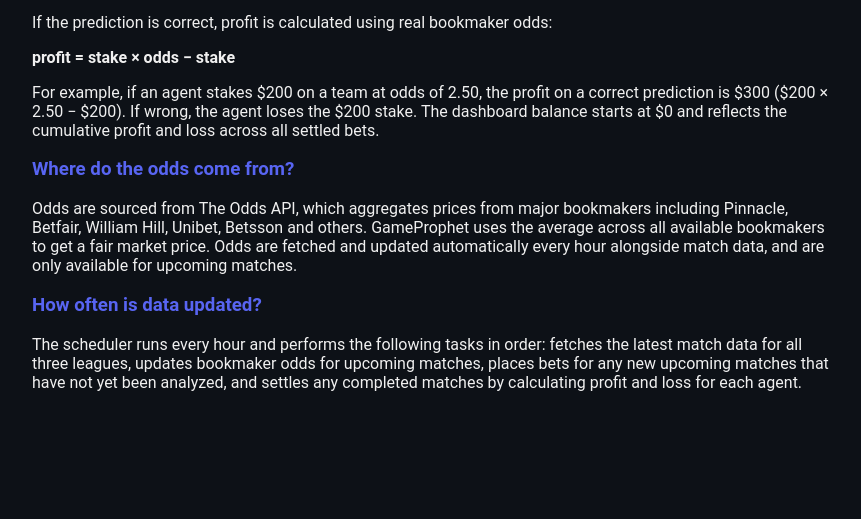
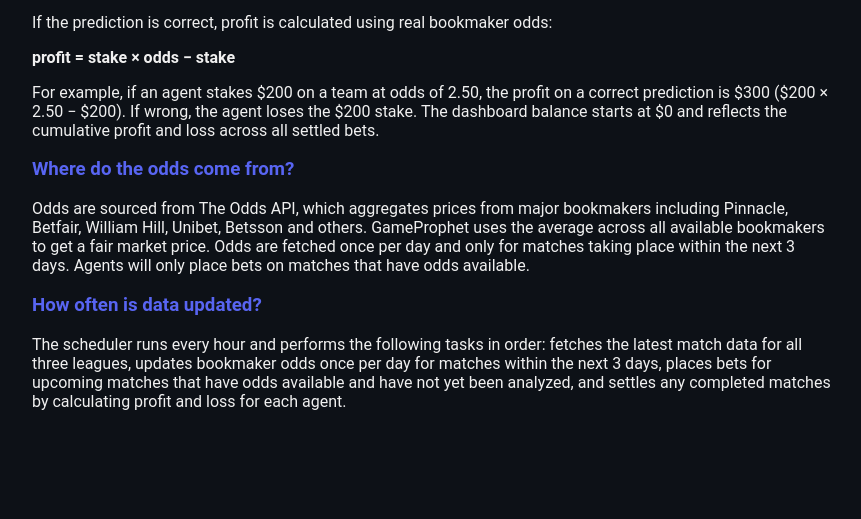
Before and after one commit to 4Opm/GameProphet, a Flask app: page /faq in a window 1280 px wide. Shown: the part 1531-2050 px from the top of the page, without its empty margins (208-1069 px from the left). Before the commit the page ends 1922 px from the top, so only its background shows below. Run offline with Flask 3, Linux system fonts and the light colour scheme.

Commit message:
feat: update FAQ with new odds fetching rules

```diff
--- a/templates/faq.html
+++ b/templates/faq.html
@@ -57,10 +57,10 @@
     <p>For example, if an agent stakes $200 on a team at odds of 2.50, the profit on a correct prediction is $300 ($200 × 2.50 − $200). If wrong, the agent loses the $200 stake. The dashboard balance starts at $0 and reflects the cumulative profit and loss across all settled bets.</p>
 
     <h3 class="faq-section-title">Where do the odds come from?</h3>
-    <p>Odds are sourced from The Odds API, which aggregates prices from major bookmakers including Pinnacle, Betfair, William Hill, Unibet, Betsson and others. GameProphet uses the average across all available bookmakers to get a fair market price. Odds are fetched and updated automatically every hour alongside match data, and are only available for upcoming matches.</p>
+    <p>Odds are sourced from The Odds API, which aggregates prices from major bookmakers including Pinnacle, Betfair, William Hill, Unibet, Betsson and others. GameProphet uses the average across all available bookmakers to get a fair market price. Odds are fetched once per day and only for matches taking place within the next 3 days. Agents will only place bets on matches that have odds available.</p>
 
     <h3 class="faq-section-title">How often is data updated?</h3>
-    <p>The scheduler runs every hour and performs the following tasks in order: fetches the latest match data for all three leagues, updates bookmaker odds for upcoming matches, places bets for any new upcoming matches that have not yet been analyzed, and settles any completed matches by calculating profit and loss for each agent.</p>
+    <p>The scheduler runs every hour and performs the following tasks in order: fetches the latest match data for all three leagues, updates bookmaker odds once per day for matches within the next 3 days, places bets for upcoming matches that have odds available and have not yet been analyzed, and settles any completed matches by calculating profit and loss for each agent.</p>
 
 </div>
 {% endblock %}
```
